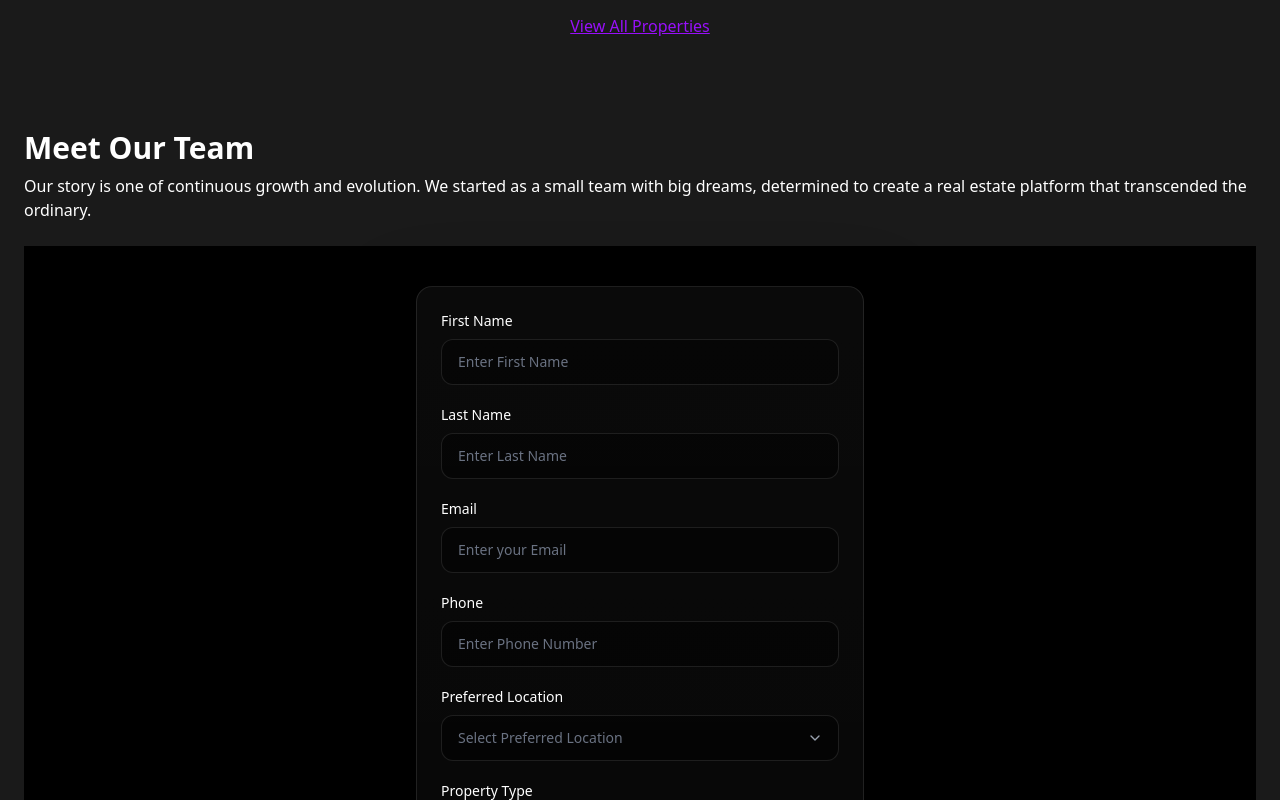
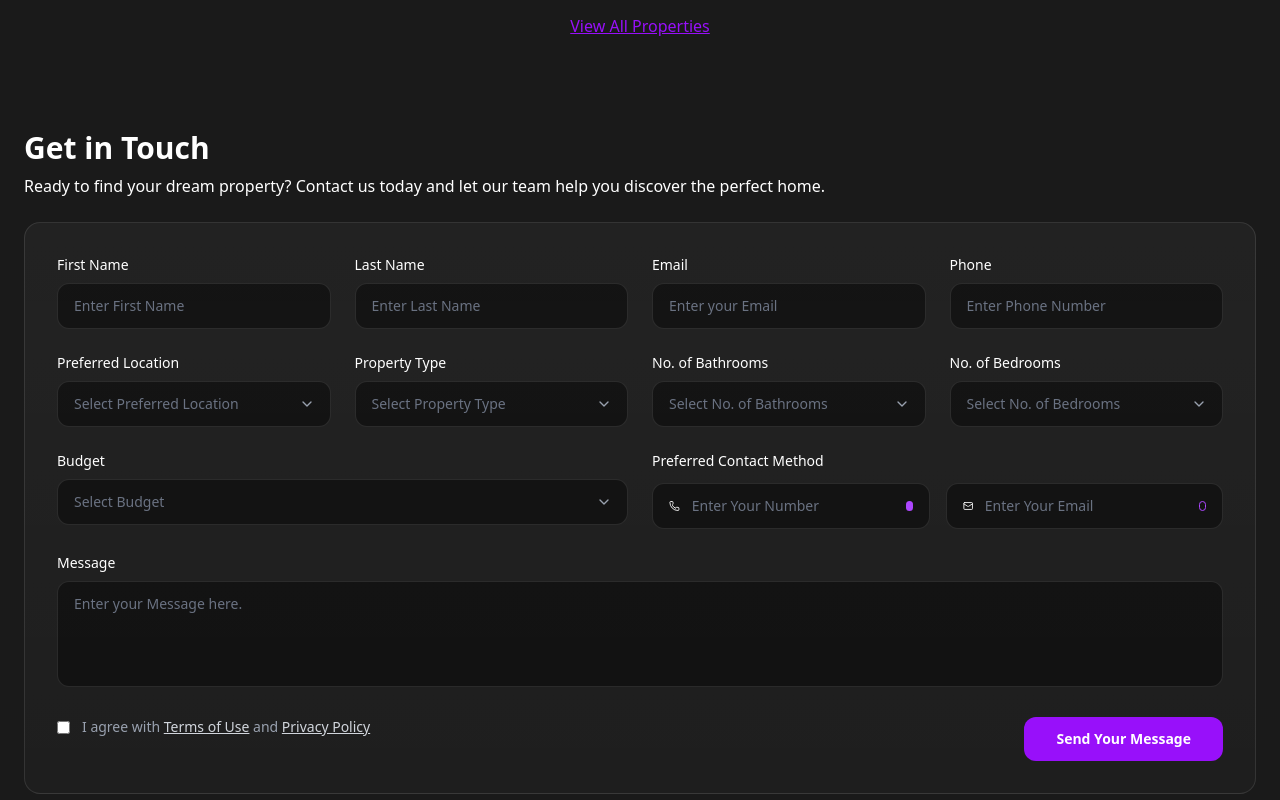
Before and after one commit to Sanguine-Feranmi/SBuilding, a React (Vite) app: page /properties in a window 1280 px wide. Shown: the part 1180-1980 px from the top of the page. Built offline with nearby package versions, Linux system fonts and the light colour scheme.

Commit message:
fifth day

```diff
--- a/src/components/header.jsx
+++ b/src/components/header.jsx
@@ -33,8 +33,8 @@ function CombinedNavbar() {
       icon: <Building className="h-4 w-4 text-neutral-500 dark:text-white" />,
     },
     {
-      name: "Contact",
-      link: "/contact",
+      name: "Services",
+      link: "/services",
       icon: <MessageCircle className="h-4 w-4 text-neutral-500 dark:text-white" />,
     },
   ];
--- a/src/components/properties/properties.jsx
+++ b/src/components/properties/properties.jsx
@@ -65,7 +65,9 @@ return (
           each offering a unique story and a chance to redefine your life.
         </p>
       </div>
+
       <div className="flex flex-col gap-4">
+        {/* Search Form */}
         <div className="w-full md:w-3/4 mx-auto">
           <form onSubmit={handleSubmit} className="mx-auto mt-10 max-w-2xl w-full">
             <div className="flex items-center rounded-xl bg-white/10 ring-1 ring-white/10 backdrop-blur-lg overflow-hidden">
@@ -76,11 +78,7 @@ return (
                 placeholder="Search for a property..."
                 className="flex-1 bg-transparent px-5 py-4 text-sm text-white w-full placeholder-gray-400 focus:outline-none"
               />
-
-                        {/* Divider */}
               <span className="h-6 w-px bg-white/20" />
-
-                        {/* Button */}
               <button
                 type="submit"
                 className="flex items-center gap-2 bg-purple-600 px-5 py-4 text-sm font-medium text-white hover:bg-purple-700 transition"
@@ -91,7 +89,9 @@ return (
             </div>
           </form>
         </div>
-            <div className= "w-full grid grid-cols-1 sm:grid-cols-1 md:grid-cols-1 lg:grid-cols-5 gap-4 md:w-3/4 lg:w-full mx-auto">
+
+        {/* Filters */}
+        <div className="w-full grid grid-cols-1 sm:grid-cols-1 md:grid-cols-1 lg:grid-cols-5 gap-4 md:w-3/4 lg:w-full mx-auto">
           {filters.map((filter, index) => {
             const Icon = filter.icon;
             const isOpen = activeDropdown === index;
@@ -115,7 +115,6 @@ return (
                   />
                 </button>
 
-                            {/* Dropdown */}
                 {isOpen && (
                   <div className="absolute left-0 z-20 mt-2 w-full rounded-lg bg-[#222] ring-1 ring-white/10 shadow-xl">
                     <ul className="py-2">
@@ -135,55 +134,111 @@ return (
           })}
         </div>
       </div>
+
+      {/* Featured Properties */}
       <div className="mt-20">
         <div className="mb-6">
           <h2 className="text-2xl sm:text-3xl font-bold">Discover a World of Possibilities</h2>
           <p className="text-sm sm:text-base mt-2">
-Our portfolio of properties is as diverse as your dreams. Explore the following categories to find the perfect property that resonates with your vision of home          </p>
+            Our portfolio of properties is as diverse as your dreams. Explore the following categories to find the perfect property that resonates with your vision of home
+          </p>
         </div>
-        <div className="">
+        <div>
           <FeaturedProp/>
         </div>
       </div>
-        <div className="">
+
+      {/* Contact Form */}
       <div className="mt-20">
         <div className="mb-6">
-          <h2 className="text-2xl sm:text-3xl font-bold">Meet Our Team</h2>
+          <h2 className="text-2xl sm:text-3xl font-bold">Get in Touch</h2>
           <p className="text-sm sm:text-base mt-2">
-            Our story is one of continuous growth and evolution. We started as a small team with big dreams, determined to create a real estate platform that transcended the ordinary.
+            Ready to find your dream property? Contact us today and let our team help you discover the perfect home.
           </p>
         </div>
-        <div className="">
-                  <div className="w-full min-h-screen bg-black flex items-center justify-center px-4 py-10">
-      <div className="w-full max-w-md rounded-2xl border border-white/10 bg-gradient-to-b from-white/[0.04] to-white/[0.02] p-6 shadow-[0_30px_80px_rgba(0,0,0,0.9)]">
+        <ContactForm />
+      </div>
+    </div>
+  );
+}
 
-        {/* Input Group */}
-        {[
-          { label: "First Name", placeholder: "Enter First Name" },
-          { label: "Last Name", placeholder: "Enter Last Name" },
-          { label: "Email", placeholder: "Enter your Email" },
-          { label: "Phone", placeholder: "Enter Phone Number" },
-        ].map((field, i) => (
-          <div key={i} className="mb-5">
-            <label className="block text-sm text-white mb-2">
-              {field.label}
+function ContactForm() {
+  return (
+    <div className="w-full rounded-2xl border border-white/10 bg-gradient-to-b from-white/[0.04] to-white/[0.02] p-6 md:p-8">
+      <div className="grid grid-cols-1 md:grid-cols-2 lg:grid-cols-4 gap-6">
+        <FormInput label="First Name" placeholder="Enter First Name" />
+        <FormInput label="Last Name" placeholder="Enter Last Name" />
+        <FormInput label="Email" placeholder="Enter your Email" />
+        <FormInput label="Phone" placeholder="Enter Phone Number" />
+        <FormSelect label="Preferred Location" />
+        <FormSelect label="Property Type" />
+        <FormSelect label="No. of Bathrooms" />
+        <FormSelect label="No. of Bedrooms" />
+
+        <div className="lg:col-span-2">
+          <FormSelect label="Budget" />
+        </div>
+
+        <div className="lg:col-span-2">
+          <label className="block text-sm text-white mb-3">
+            Preferred Contact Method
           </label>
+          <div className="grid grid-cols-1 sm:grid-cols-2 gap-4">
+            <ContactInput
+              icon={<Phone size={16} />}
+              placeholder="Enter Your Number"
+              active
+            />
+            <ContactInput
+              icon={<Mail size={16} />}
+              placeholder="Enter Your Email"
+            />
+          </div>
+        </div>
+
+        <div className="col-span-1 md:col-span-2 lg:col-span-4">
+          <label className="block text-sm text-white mb-2">Message</label>
+          <textarea
+            rows={4}
+            placeholder="Enter your Message here."
+            className="w-full rounded-xl bg-black/40 border border-white/10 px-4 py-3 text-sm text-white placeholder:text-gray-500 focus:outline-none focus:ring-1 focus:ring-purple-500 resize-none"
+          />
+        </div>
+
+        <div className="lg:col-span-2 flex items-start gap-3 text-sm text-gray-400">
+          <input type="checkbox" className="mt-1 accent-purple-500" />
+          <p>
+            I agree with{" "}
+            <span className="text-gray-300 underline">Terms of Use</span> and{" "}
+            <span className="text-gray-300 underline">Privacy Policy</span>
+          </p>
+        </div>
+
+        <div className="lg:col-span-2 flex justify-start lg:justify-end">
+          <button className="w-full sm:w-auto px-8 rounded-xl bg-purple-600 py-3 text-sm font-semibold text-white hover:bg-purple-500 transition">
+            Send Your Message
+          </button>
+        </div>
+      </div>
+    </div>
+  );
+}
+
+function FormInput({ label, placeholder }) {
+  return (
+    <div>
+      <label className="block text-sm text-white mb-2">{label}</label>
       <input
-              placeholder={field.placeholder}
+        placeholder={placeholder}
         className="w-full rounded-xl bg-black/40 border border-white/10 px-4 py-3 text-sm text-white placeholder:text-gray-500 focus:outline-none focus:ring-1 focus:ring-purple-500"
       />
     </div>
-        ))}
+  );
+}
 
-        {/* Select Fields */}
-        {[
-          "Preferred Location",
-          "Property Type",
-          "No. of Bathrooms",
-          "No. of Bedrooms",
-          "Budget",
-        ].map((label, i) => (
-          <div key={i} className="mb-5">
+function FormSelect({ label }) {
+  return (
+    <div>
       <label className="block text-sm text-white mb-2">{label}</label>
       <div className="relative">
         <select className="w-full appearance-none rounded-xl bg-black/40 border border-white/10 px-4 py-3 text-sm text-gray-500 focus:outline-none">
@@ -195,69 +250,22 @@ Our portfolio of properties is as diverse as your dreams. Explore the following
         />
       </div>
     </div>
-        ))}
+  );
+}
 
-        {/* Preferred Contact Method */}
-        <div className="mb-6">
-          <label className="block text-sm text-white mb-3">
-            Preferred Contact Method
-          </label>
-
-          <div className="space-y-3">
+function ContactInput({ icon, placeholder, active = false }) {
+  return (
     <div className="flex items-center gap-3 rounded-xl border border-white/10 bg-black/40 px-4 py-3">
-              <Phone size={16} className="text-white" />
+      {icon}
       <input
-                placeholder="Enter Your Number"
+        placeholder={placeholder}
         className="flex-1 bg-transparent text-sm text-white placeholder:text-gray-500 focus:outline-none"
       />
-              <span className="h-2.5 w-2.5 rounded-full bg-purple-500" />
-            </div>
-
-            <div className="flex items-center gap-3 rounded-xl border border-white/10 bg-black/40 px-4 py-3">
-              <Mail size={16} className="text-white" />
-              <input
-                placeholder="Enter Your Email"
-                className="flex-1 bg-transparent text-sm text-white placeholder:text-gray-500 focus:outline-none"
+      <span
+        className={`h-2.5 w-2.5 rounded-full ${
+          active ? "bg-purple-500" : "border border-purple-500"
+        }`}
       />
-              <span className="h-2.5 w-2.5 rounded-full border border-purple-500" />
-            </div>
-          </div>
-        </div>
-
-        {/* Message */}
-        <div className="mb-6">
-          <label className="block text-sm text-white mb-2">Message</label>
-          <textarea
-            placeholder="Enter your Message here."
-            rows={4}
-            className="w-full rounded-xl bg-black/40 border border-white/10 px-4 py-3 text-sm text-white placeholder:text-gray-500 focus:outline-none focus:ring-1 focus:ring-purple-500 resize-none"
-          />
-        </div>
-
-        {/* Terms */}
-        <div className="flex items-start gap-3 mb-6 text-sm text-gray-400">
-          <input type="checkbox" className="mt-1 accent-purple-500" />
-          <p>
-            I agree with{" "}
-            <span className="text-gray-300 underline">
-              Terms of Use
-            </span>{" "}
-            and{" "}
-            <span className="text-gray-300 underline">
-              Privacy Policy
-            </span>
-          </p>
-        </div>
-
-        {/* Submit */}
-        <button className="w-full rounded-xl bg-purple-600 py-3 text-sm font-semibold text-white hover:bg-purple-500 transition">
-          Send Your Message
-        </button>
-      </div>
-    </div>
-        </div>
-        </div>
-        </div>
     </div>
   );
 }
```
Lines whose indentation alone changed are shown as unchanged.
